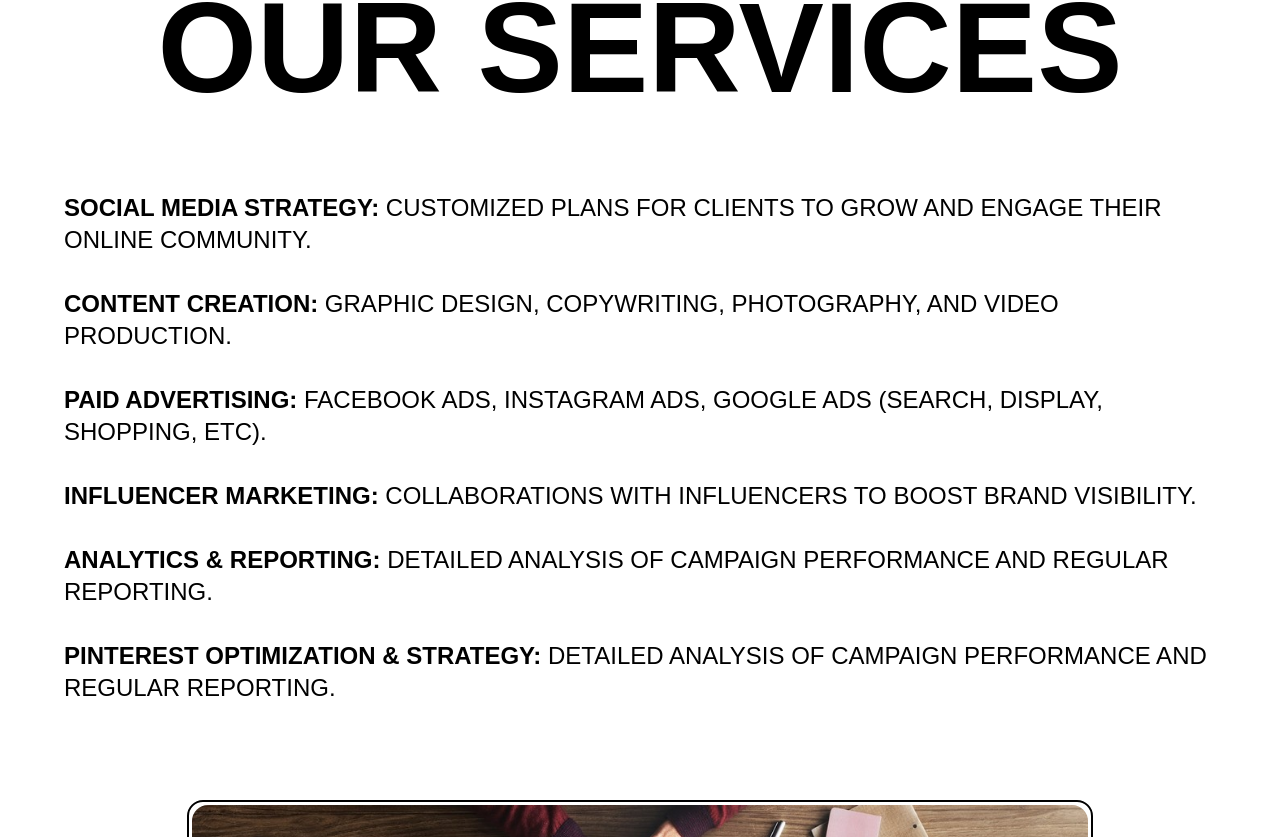
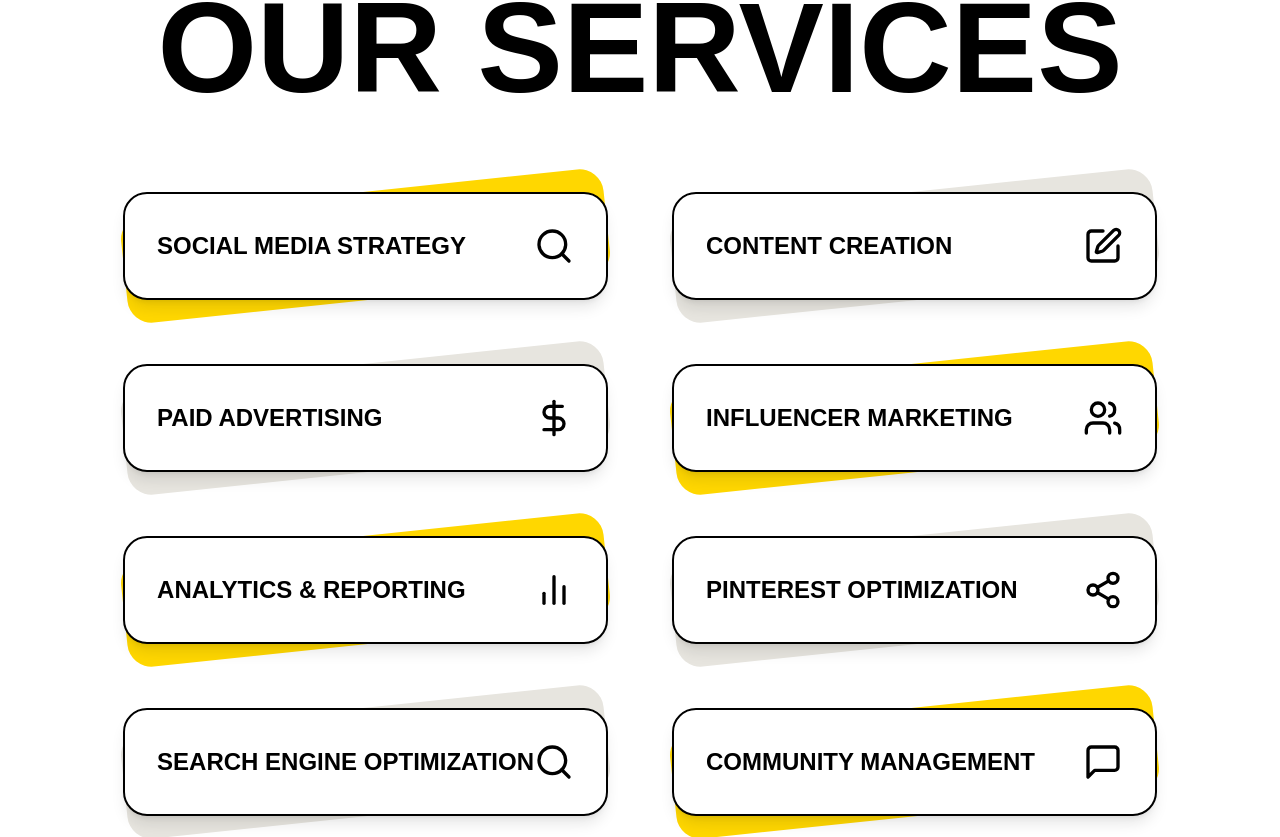
Before and after one commit to pranshu0604/quantalyze, a Next.js app: page / in a window 1280 px wide. Shown: the part 2803-3640 px from the top of the page. Built offline with nearby package versions, Linux system fonts and the light colour scheme; a web font is replaced by a local one.

Commit message:
secure commit 10

```diff
--- a/app/page.tsx
+++ b/app/page.tsx
@@ -1,6 +1,7 @@
 import Image from "next/image";
 import React from "react";
 import { Sarabun, Kodchasan, Poppins } from "next/font/google";
+import { LucideIcon, Search, Edit, DollarSign, Users, BarChart2, Share2, MessageSquare } from "lucide-react";
 
 const sarabun = Sarabun({
   variable: "--font-roboto",
@@ -55,18 +56,35 @@
       </section>
       <section className="bg-white text-black flex flex-col items-center py-20">
         <h2 className="text-9xl font-bold mb-20">OUR SERVICES</h2>
-        <div className="w-6xl text-left">
-          <p className="text-2xl mb-8"><strong>SOCIAL MEDIA STRATEGY:</strong> CUSTOMIZED PLANS FOR CLIENTS TO GROW AND ENGAGE THEIR ONLINE COMMUNITY.</p>
-          <p className="text-2xl mb-8"><strong>CONTENT CREATION:</strong> GRAPHIC DESIGN, COPYWRITING, PHOTOGRAPHY, AND VIDEO PRODUCTION.</p>
-          <p className="text-2xl mb-8"><strong>PAID ADVERTISING:</strong> FACEBOOK ADS, INSTAGRAM ADS, GOOGLE ADS (SEARCH, DISPLAY, SHOPPING, ETC).</p>
-          <p className="text-2xl mb-8"><strong>INFLUENCER MARKETING:</strong> COLLABORATIONS WITH INFLUENCERS TO BOOST BRAND VISIBILITY.</p>
-          <p className="text-2xl mb-8"><strong>ANALYTICS & REPORTING:</strong> DETAILED ANALYSIS OF CAMPAIGN PERFORMANCE AND REGULAR REPORTING.</p>
-          <p className="text-2xl mb-8"><strong>PINTEREST OPTIMIZATION & STRATEGY:</strong> DETAILED ANALYSIS OF CAMPAIGN PERFORMANCE AND REGULAR REPORTING.</p>
+        <div className="grid grid-cols-1 md:grid-cols-2 gap-16 max-w-6xl">
+          {[
+            { icon: Search, title: "SOCIAL MEDIA STRATEGY", color: "bg-[#FFD700]" },
+            { icon: Edit, title: "CONTENT CREATION", color: "bg-[#E7E5DF]" },
+            { icon: DollarSign, title: "PAID ADVERTISING", color: "bg-[#E7E5DF]" },
+            { icon: Users, title: "INFLUENCER MARKETING", color: "bg-[#FFD700]" },
+            { icon: BarChart2, title: "ANALYTICS & REPORTING", color: "bg-[#FFD700]" },
+            { icon: Share2, title: "PINTEREST OPTIMIZATION", color: "bg-[#E7E5DF]" },
+            { icon: Search, title: "SEARCH ENGINE OPTIMIZATION", color: "bg-[#E7E5DF]" },
+            { icon: MessageSquare, title: "COMMUNITY MANAGEMENT", color: "bg-[#FFD700]" },
+          ].map((service, index) => {
+            const Icon = service.icon;
+            return (
+              <div key={index} className="group relative cursor-pointer">
+                <div className={`absolute inset-0 ${service.color} rounded-3xl transform -rotate-6 transition-transform group-hover:rotate-0`}></div>
+                <div className="relative p-8 bg-white border-2 border-black rounded-3xl shadow-lg transform transition-transform group-hover:translate-x-2 group-hover:-translate-y-2">
+                  <div className="flex items-center justify-between">
+                    <h3 className="text-2xl font-bold">{service.title}</h3>
+                    <Icon className="w-10 h-10" />
+                  </div>
+                </div>
+              </div>
+            );
+          })}
         </div>
-        <div className="mt-16 w-10/12 px-20">
-        <div className="border-2 rounded-2xl p-[3px]">
-          <Image src="/services.jpeg" alt="Services" width={1920} height={1080} className="w-full h-auto object-contain rounded-2xl" />
-        </div>
+        <div className="mt-20 w-10/12 px-20">
+          <div className="border-2 rounded-2xl p-[3px]">
+            <Image src="/services.jpeg" alt="Services" width={1920} height={1080} className="w-full h-auto object-contain rounded-2xl" />
+          </div>
         </div>
       </section>
       <section className="bg-[#FFD700] text-black flex flex-col items-center py-20">
--- a/package.json
+++ b/package.json
@@ -9,6 +9,7 @@
     "lint": "next lint"
   },
   "dependencies": {
+    "lucide-react": "^0.483.0",
     "next": "15.2.3",
     "react": "^19.0.0",
     "react-dom": "^19.0.0",
```
Also changed, not shown: 1 other file (tests, documents, lock files or other folders).
